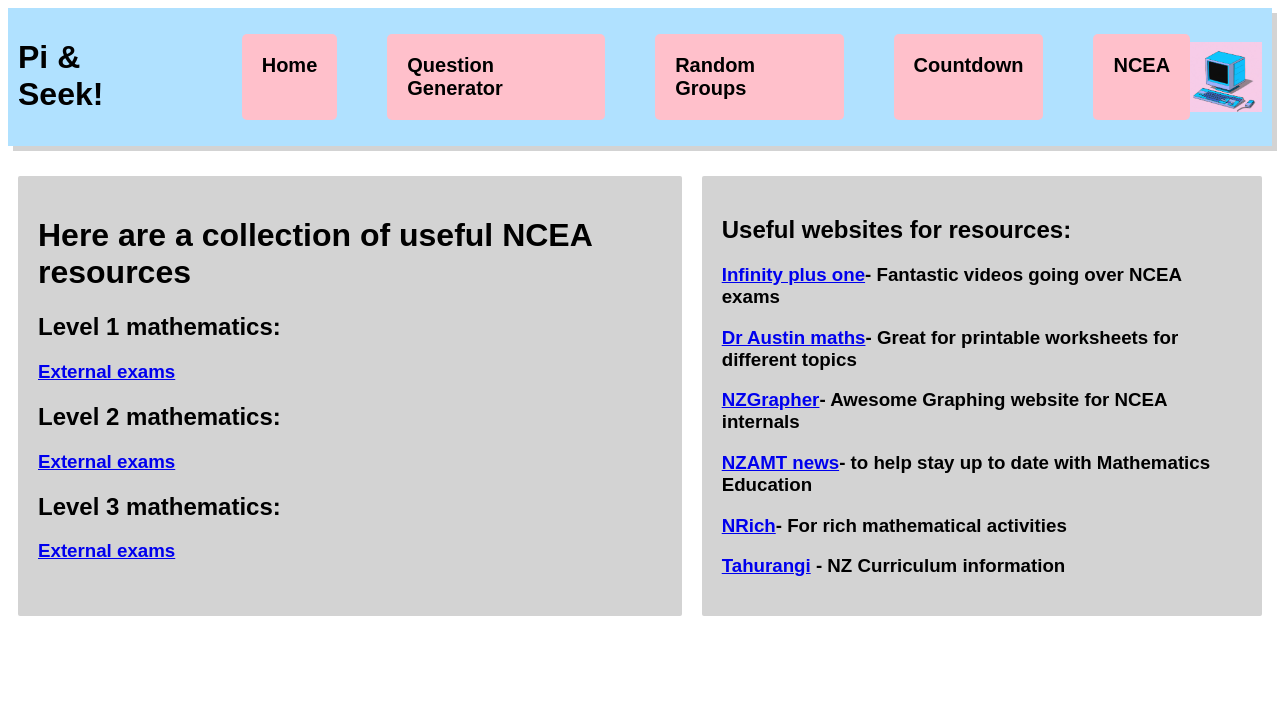
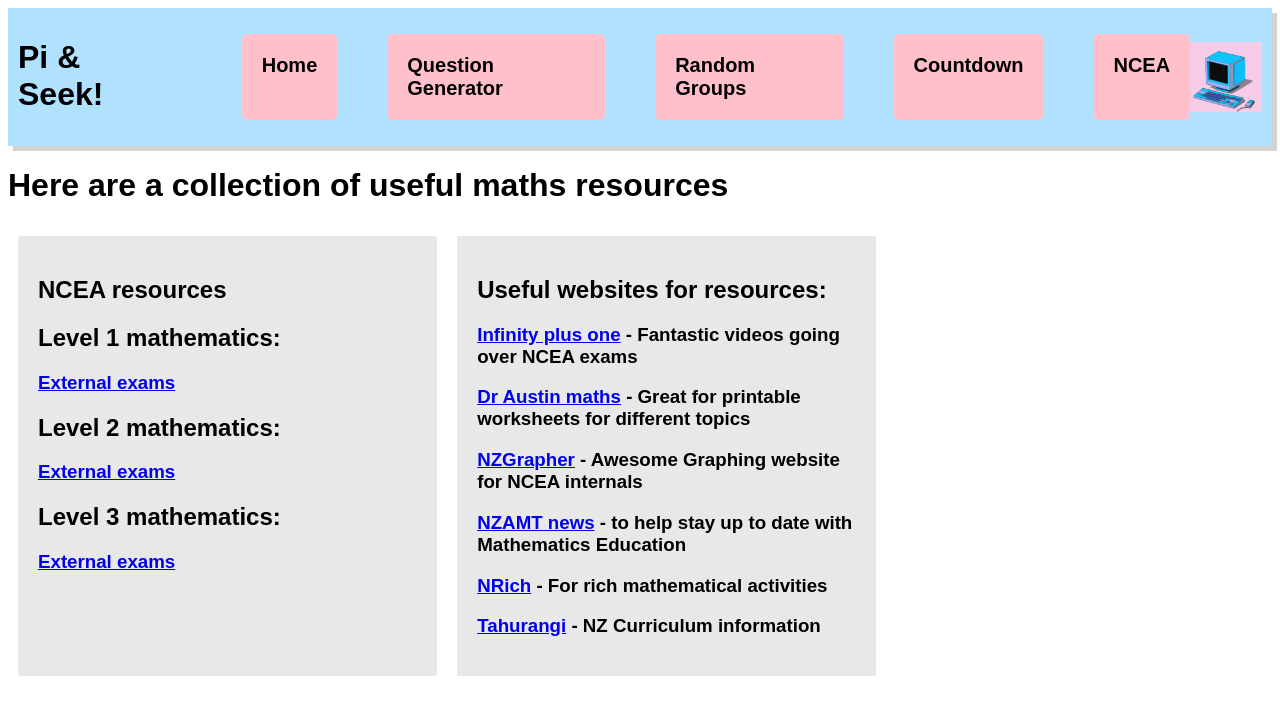
Before and after one commit to liamonk/RealApps, a React (Vite) app: page /ncea in a window 1280 px wide. Shown: the top 714 px of the page. Built offline with nearby package versions, Linux system fonts and the light colour scheme; a web font is replaced by a local one.

Commit message:
some changes to NCEA page (links and descriptions)

```diff
--- a/src/components/Ncea/Ncea.tsx
+++ b/src/components/Ncea/Ncea.tsx
@@ -1,16 +1,18 @@
 export const Ncea = () => {
   return (
     <>
+      <h1>Here are a collection of useful maths resources</h1>
       <div style={{ display: "flex" }}>
         <div
           style={{
             padding: "20px",
             margin: "10px",
-            backgroundColor: "lightGrey",
+            backgroundColor: "#E8E8E8",
             borderRadius: "2px",
+            width: "30%",
           }}
         >
-          <h1>Here are a collection of useful NCEA resources</h1>
+          <h2>NCEA resources</h2>
           <h2>Level 1 mathematics:</h2>
           <h3>
             <a href="https://www.nzqa.govt.nz/ncea/assessment/search.do?query=math&view=exams&level=01&_gl=1*1z0diwx*_ga*OTg3OTMzMTc0LjE3MjMwMDI5Nzc.*_ga_TFQQ681L2E*MTcyNjA5OTY3OC4zMS4xLjE3MjYwOTk3MzUuMC4wLjA.">
@@ -34,31 +36,32 @@ export const Ncea = () => {
           style={{
             padding: "20px",
             margin: "10px",
-            backgroundColor: "lightGrey",
+            backgroundColor: "#E8E8E8",
             borderRadius: "2px",
+            width: "30%",
           }}
         >
           <h2>Useful websites for resources:</h2>
           <h3>
             <a href="https://sites.google.com/view/infinityplusone/home?authuser=0">
               Infinity plus one
-            </a>
+            </a>{" "}
             - Fantastic videos going over NCEA exams
           </h3>
           <h3>
-            <a href="https://www.draustinmaths.com/">Dr Austin maths</a>- Great
+            <a href="https://www.draustinmaths.com/">Dr Austin maths</a> - Great
             for printable worksheets for different topics
           </h3>
           <h3>
-            <a href="https://grapher.jake4maths.com/">NZGrapher</a>- Awesome
+            <a href="https://grapher.jake4maths.com/">NZGrapher</a> - Awesome
             Graphing website for NCEA internals
           </h3>
           <h3>
-            <a href="https://nzamtnews.blogspot.com/">NZAMT news</a>- to help
+            <a href="https://nzamtnews.blogspot.com/">NZAMT news</a> - to help
             stay up to date with Mathematics Education
           </h3>
           <h3>
-            <a href="https://nrich.maths.org/">NRich</a>- For rich mathematical
+            <a href="https://nrich.maths.org/">NRich</a> - For rich mathematical
             activities
           </h3>
           <h3>
```
